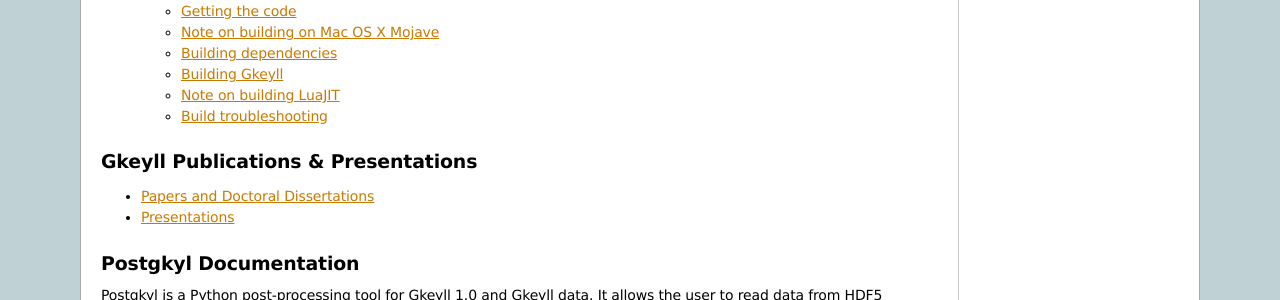
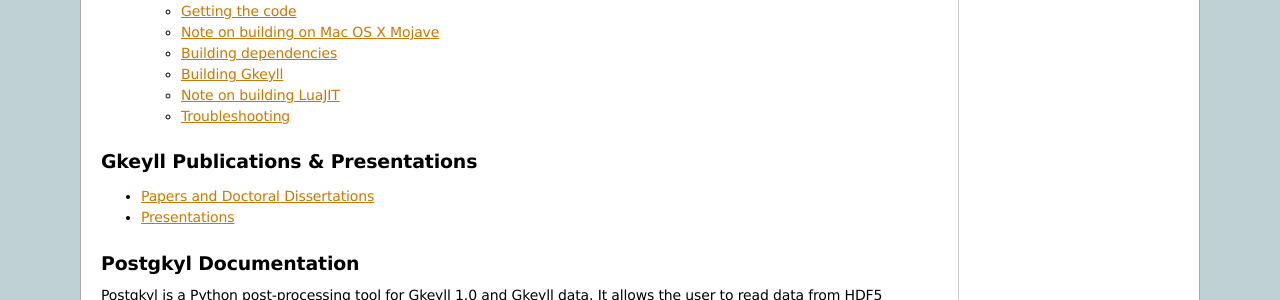
Before and after one commit to ammarhakim/gkyl-doc, a Sphinx documentation site: the page built from source/index.rst, in a window 1280 px wide. Shown: the part 476-776 px from the top of the page. Built offline with Sphinx 7.4.7, drawn with Linux system fonts in a browser that asks for light colours.

Commit message:
Update troubleshooting link.

```diff
--- a/source/gkyl/install.rst
+++ b/source/gkyl/install.rst
@@ -153,12 +153,12 @@
 
     CC= $(DEFAULT_CC) -std=gnu99
 
-Build troubleshooting
---------------------
+Troubleshooting
+---------------
 
 Having trouble building? We will try to continuously compile a list of
 suggestions and common error messages in
-:doc:`this troubleshooting site <gkyl/troubleshooting>`.
+:doc:`this troubleshooting site <./trouble>`.
 
 .. rubric:: Footnotes
 
```
